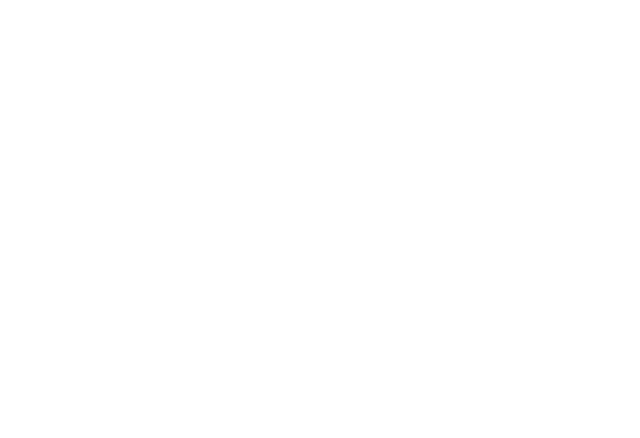
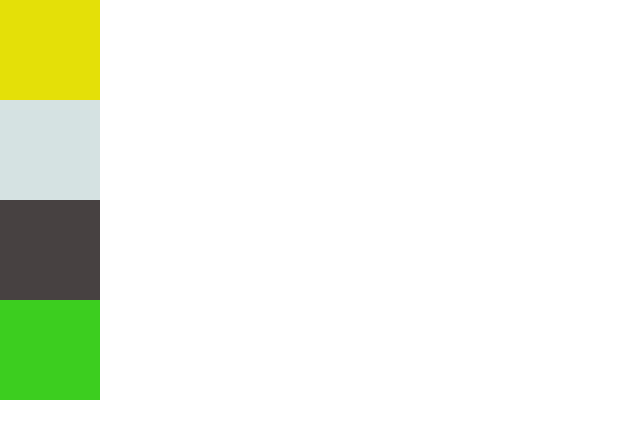
Before and after one commit to ufjf-dcc121/ufjf-dcc121-2022-1-atv4-Gustav0Furtad0, a plain HTML site: page index.html in a window 1280 px wide. Shown: the whole page, without its empty margins (0-640 px from the left). Drawn offline with Linux system fonts and the light colour scheme.

Commit message:
definindo elementos na tela com css

```diff
--- a/css/style.css
+++ b/css/style.css
@@ -8,3 +8,29 @@
 img {
     max-width: 100%;
 }
+
+body, .rio {
+    font-family: 'Courier New', Courier, monospace;
+    height: 100vh;
+}
+
+.rio > div {
+    width: 100px;
+    height: 100px;
+}
+
+#fazendeiro {
+    background-color: rgb(228, 224, 8);
+}
+
+#lobo {
+    background-color: rgb(71, 65, 65);
+}
+
+#ovelha {
+    background-color: rgb(213, 226, 226);
+}
+
+#alface {
+    background-color: rgb(60, 206, 31);
+}
```
